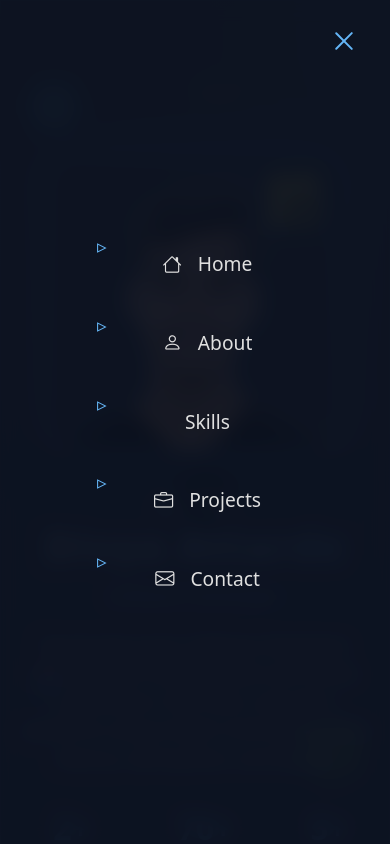
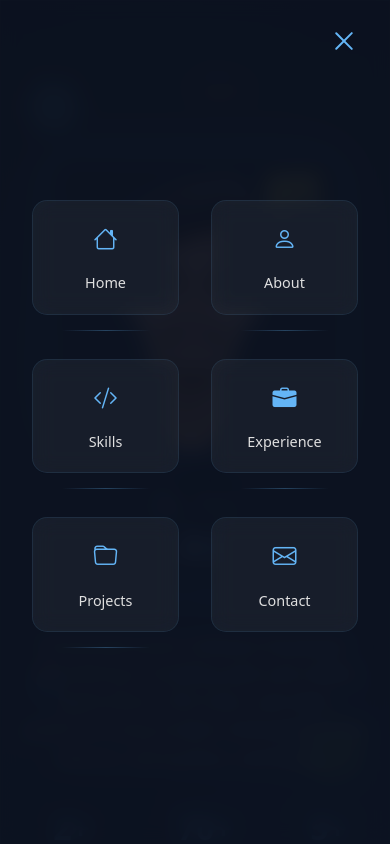
Before and after one commit to Divyx09/divya--attarde-portfolio, a React (Create React App) app: page / in a window 390 px wide. Both pictures are taken after a click on the button "Toggle menu". Shown: the top 844 px of the page. Built offline with nearby package versions, Linux system fonts and the light colour scheme.

Commit message:
Refactor styles in App.css, Header.css, and Portfolio.css for improved aesthetics and responsiveness; add new experience section in Header.js and adjust layout in Portfolio.js.

```diff
--- a/src/App.css
+++ b/src/App.css
@@ -809,8 +809,8 @@ section {
   position: relative;
   background: linear-gradient(
     135deg,
-    rgba(26, 26, 46, 0.95),
-    rgba(22, 33, 62, 0.95)
+    rgba(0, 0, 0, 0.95),
+    rgba(8, 17, 41, 0.95)
   );
   backdrop-filter: blur(10px);
   border-radius: 20px;
--- a/src/components/Header.js
+++ b/src/components/Header.js
@@ -167,13 +167,19 @@ const Header = () => {
             </li>
             <li>
               <a href="#skills" onClick={() => handleSectionClick("skills")}>
-                {/* <i className="bi bi-code-slash"></i> */}
+                <i className="bi bi-code-slash"></i>
                 <span>Skills</span>
               </a>
             </li>
             <li>
+              <a href="#experience" onClick={() => handleSectionClick("experience")}>
+                <i className="bi bi-briefcase-fill"></i>
+                <span>Experience</span>
+              </a>
+            </li>
+            <li>
               <a href="#projects" onClick={() => handleSectionClick("projects")}>
-                <i className="bi bi-briefcase"></i>
+                <i className="bi bi-folder"></i>
                 <span>Projects</span>
               </a>
             </li>
--- a/src/components/Portfolio.js
+++ b/src/components/Portfolio.js
@@ -334,9 +334,10 @@ const Portfolio = () => {
               <p>Maharashtra State Board</p>
               <p>Percentage: 85.2%</p>
               <span>
-                Completed secondary education with focus on core subjects including
-                Mathematics, Science, English, Hindi, Marathi, and Social Studies.
-                Strong foundation in analytical and problem-solving skills.
+                Completed secondary education with focus on core subjects
+                including Mathematics, Science, English, Hindi, Marathi, and
+                Social Studies. Strong foundation in analytical and
+                problem-solving skills.
               </span>
             </div>
           </div>
@@ -806,7 +807,7 @@ const Portfolio = () => {
               <FontAwesomeIcon icon={faEnvelope} className="section-icon" />
               <h3>GET IN TOUCH</h3>
             </div>
-            <div className="row">
+            <div className="row gap-4 gap-lg-0">
               <div className="col-lg-6">
                 <div className="contact-info">
                   <h4>Let's Connect</h4>
--- a/src/styles/Header.css
+++ b/src/styles/Header.css
@@ -353,6 +353,7 @@
   align-items: center;
   justify-content: center;
   height: 100%;
+  padding: 2rem;
 }
 
 .mobile-nav-links {
@@ -360,27 +361,77 @@
   margin: 0;
   padding: 0;
   text-align: center;
+  display: grid;
+  grid-template-columns: repeat(2, 1fr);
+  gap: 2rem;
+  width: 100%;
+  max-width: 400px;
+  justify-items: center;
+}
+
+.mobile-nav-links li::before {
+  content: "";
 }
 
 .mobile-nav-links li {
-  margin: 1rem 0;
+  width: 100%;
+  position: relative;
+  padding-left: 0;
+}
+
+.mobile-nav-links li:not(:last-child)::after {
+  content: "";
+  position: absolute;
+  bottom: -1rem;
+  left: 50%;
+  transform: translateX(-50%);
+  width: 60%;
+  height: 1px;
+  background: linear-gradient(
+    90deg,
+    transparent,
+    rgba(100, 181, 246, 0.3),
+    transparent
+  );
 }
 
 .mobile-nav-links a {
   display: flex;
+  flex-direction: column;
   align-items: center;
   justify-content: center;
-  gap: 1rem;
-  padding: 1rem 2rem;
+  gap: 0.5rem;
+  padding: 1.2rem 1rem;
   color: var(--text-light);
   text-decoration: none;
-  font-size: 1.2rem;
+  font-size: 1rem;
   font-weight: 500;
   transition: var(--transition-smooth);
+  border-radius: 15px;
+  background: rgba(255, 255, 255, 0.05);
+  backdrop-filter: blur(10px);
+  border: 1px solid rgba(100, 181, 246, 0.1);
+  width: 100%;
+  min-height: 80px;
+}
+
+.mobile-nav-links a i {
+  font-size: 1.5rem;
+  margin-bottom: 0.3rem;
+  color: var(--highlight-color);
+}
+
+.mobile-nav-links a span {
+  font-size: 0.9rem;
+  font-weight: 500;
 }
 
 .mobile-nav-links a:hover {
   color: var(--highlight-color);
+  background: rgba(100, 181, 246, 0.1);
+  border-color: rgba(100, 181, 246, 0.3);
+  transform: translateY(-2px);
+  box-shadow: 0 8px 25px rgba(100, 181, 246, 0.2);
 }
 
 /* Hero Section */
@@ -400,7 +451,7 @@
   left: 0;
   right: 0;
   bottom: 0;
-  /* background: radial-gradient(
+  background: radial-gradient(
       circle at 20% 30%,
       rgba(100, 181, 246, 0.1) 0%,
       transparent 50%
@@ -409,7 +460,7 @@
       circle at 80% 70%,
       rgba(33, 150, 243, 0.1) 0%,
       transparent 50%
-    ); */
+    );
   pointer-events: none;
 }
 
--- a/src/styles/Portfolio.css
+++ b/src/styles/Portfolio.css
@@ -65,10 +65,12 @@
 
 .section {
   margin-bottom: 40px;
-  background: linear-gradient(135deg,
+  background: linear-gradient(
+    135deg,
     rgba(100, 181, 246, 0.05) 0%,
     rgba(33, 150, 243, 0.03) 50%,
-    rgba(100, 181, 246, 0.01) 100%);
+    rgba(100, 181, 246, 0.01) 100%
+  );
   padding: 35px;
   border-radius: 20px;
   box-shadow: 0 10px 30px rgba(100, 181, 246, 0.1);
@@ -83,10 +85,12 @@
   transform: translateY(-10px) rotateX(5deg);
   box-shadow: 0 20px 40px rgba(100, 181, 246, 0.2);
   border-color: rgba(100, 181, 246, 0.4);
-  background: linear-gradient(135deg,
+  background: linear-gradient(
+    135deg,
     rgba(100, 181, 246, 0.08) 0%,
     rgba(33, 150, 243, 0.05) 50%,
-    rgba(100, 181, 246, 0.03) 100%);
+    rgba(100, 181, 246, 0.03) 100%
+  );
 }
 
 .section h3 {
@@ -120,10 +124,12 @@
 .experience-item {
   padding: 25px;
   border-radius: 15px;
-  background: linear-gradient(135deg,
+  background: linear-gradient(
+    135deg,
     rgba(100, 181, 246, 0.08) 0%,
     rgba(33, 150, 243, 0.05) 50%,
-    rgba(100, 181, 246, 0.02) 100%);
+    rgba(100, 181, 246, 0.02) 100%
+  );
   margin-bottom: 20px;
   border: 1px solid rgba(100, 181, 246, 0.2);
   transition: all 0.3s ease;
@@ -158,10 +164,12 @@
 .education-item:hover,
 .experience-item:hover {
   transform: translateX(10px) scale(1.02);
-  background: linear-gradient(135deg,
+  background: linear-gradient(
+    135deg,
     rgba(100, 181, 246, 0.12) 0%,
     rgba(33, 150, 243, 0.08) 50%,
-    rgba(100, 181, 246, 0.05) 100%);
+    rgba(100, 181, 246, 0.05) 100%
+  );
   border-color: rgba(100, 181, 246, 0.4);
   box-shadow: 0 10px 30px rgba(100, 181, 246, 0.15);
 }
@@ -468,10 +476,12 @@ ul li::before {
   left: 0;
   width: 100%;
   height: 100%;
-  background: linear-gradient(135deg,
+  background: linear-gradient(
+    135deg,
     rgba(100, 181, 246, 0.05) 0%,
     rgba(33, 150, 243, 0.02) 50%,
-    transparent 100%);
+    transparent 100%
+  );
   border-radius: 30px;
   z-index: 0;
 }
@@ -485,7 +495,11 @@ ul li::before {
   display: inline-flex;
   align-items: center;
   gap: 0.5rem;
-  background: linear-gradient(45deg, rgba(100, 181, 246, 0.2), rgba(33, 150, 243, 0.2));
+  background: linear-gradient(
+    45deg,
+    rgba(100, 181, 246, 0.2),
+    rgba(33, 150, 243, 0.2)
+  );
   border: 1px solid rgba(100, 181, 246, 0.3);
   padding: 0.5rem 1rem;
   border-radius: 50px;
@@ -810,13 +824,22 @@ ul li::before {
 
 /* Animations */
 @keyframes rotate {
-  from { transform: rotate(0deg); }
-  to { transform: rotate(360deg); }
+  from {
+    transform: rotate(0deg);
+  }
+  to {
+    transform: rotate(360deg);
+  }
 }
 
 @keyframes float {
-  0%, 100% { transform: translateY(0px); }
-  50% { transform: translateY(-10px); }
+  0%,
+  100% {
+    transform: translateY(0px);
+  }
+  50% {
+    transform: translateY(-10px);
+  }
 }
 
 /* Contact Section Styles */
@@ -1238,7 +1261,7 @@ textarea.form-control {
 /* Mobile Landscape and Small Tablets (576px - 767px) */
 @media (min-width: 576px) and (max-width: 767px) {
   .portfolio-section {
-    padding-left: 80px;
+    padding-left: 20px;
     padding-top: 40px;
     padding-bottom: 60px;
   }
@@ -1275,6 +1298,52 @@ textarea.form-control {
     max-width: 100%;
   }
 
+  .about-hero-visual {
+    height: 200px;
+    margin-top: 1rem;
+  }
+
+  .central-avatar {
+    width: 60px;
+    height: 60px;
+  }
+
+  .avatar-content {
+    width: 45px;
+    height: 45px;
+    font-size: 1rem;
+  }
+
+  .floating-card {
+    padding: 0.5rem 0.8rem;
+    font-size: 0.8rem;
+    border-radius: 10px;
+  }
+
+  .floating-card svg {
+    font-size: 0.9rem;
+  }
+
+  .card-1 {
+    top: 5%;
+    left: 5%;
+  }
+
+  .card-2 {
+    top: 5%;
+    right: 5%;
+  }
+
+  .card-3 {
+    bottom: 5%;
+    left: 5%;
+  }
+
+  .card-4 {
+    bottom: 5%;
+    right: 5%;
+  }
+
   .about-details {
     grid-template-columns: 1fr;
     gap: 1rem;
@@ -1304,14 +1373,27 @@ textarea.form-control {
 /* Mobile Portrait (max-width: 575px) */
 @media (max-width: 575px) {
   .portfolio-section {
-    padding-left: 60px;
+    padding-left: 0px;
     padding-top: 30px;
     padding-bottom: 50px;
   }
+  .about-hero-description {
+    width: 100% !important;
+    text-align: justify;
+    padding: 15px;
+    max-width: 100%;
+  }
+  .about-hero-tags {
+    width: 100% !important;
+    max-width: 100%;
+    text-align: center;
+    margin: 0 auto;
+    justify-content: center;
+  }
 
   .container {
     max-width: 100%;
-    padding: 0 10px;
+    padding: 0 5px;
   }
 
   .section-title {
@@ -1342,6 +1424,32 @@ textarea.form-control {
     margin-bottom: 1.5rem;
   }
 
+  .about-hero-visual {
+    height: 180px;
+    margin-top: 0.5rem;
+  }
+
+  .central-avatar {
+    width: 50px;
+    height: 50px;
+  }
+
+  .avatar-content {
+    width: 35px;
+    height: 35px;
+    font-size: 0.9rem;
+  }
+
+  .floating-card {
+    padding: 0.4rem 0.6rem;
+    font-size: 0.7rem;
+    border-radius: 8px;
+  }
+
+  .floating-card svg {
+    font-size: 0.8rem;
+  }
+
   .download-resume-btn {
     padding: 0.8rem 1.5rem;
     font-size: 0.9rem;
@@ -1406,7 +1514,7 @@ textarea.form-control {
 /* Extra Small Mobile (max-width: 375px) */
 @media (max-width: 375px) {
   .portfolio-section {
-    padding-left: 40px;
+    padding-left: 10px;
     padding-top: 25px;
     padding-bottom: 40px;
   }
@@ -1461,7 +1569,7 @@ textarea.form-control {
 /* Ultra Small Mobile (max-width: 320px) */
 @media (max-width: 320px) {
   .portfolio-section {
-    padding-left: 30px;
+    padding-left: 5px;
     padding-top: 20px;
     padding-bottom: 35px;
   }
@@ -1477,6 +1585,59 @@ textarea.form-control {
 
   .section {
     padding: 10px;
+  }
+
+  .about-hero-visual {
+    height: 150px;
+    margin-top: 0.5rem;
+  }
+
+  .central-avatar {
+    width: 40px;
+    height: 40px;
+  }
+
+  .avatar-content {
+    width: 30px;
+    height: 30px;
+    font-size: 0.8rem;
+  }
+
+  .floating-card {
+    padding: 0.3rem 0.5rem;
+    font-size: 0.6rem;
+    border-radius: 6px;
+  }
+
+  .floating-card svg {
+    font-size: 0.7rem;
+  }
+
+  .card-1, .card-2, .card-3, .card-4 {
+    top: auto;
+    bottom: auto;
+    left: auto;
+    right: auto;
+  }
+
+  .card-1 {
+    top: 10px;
+    left: 10px;
+  }
+
+  .card-2 {
+    top: 10px;
+    right: 10px;
+  }
+
+  .card-3 {
+    bottom: 10px;
+    left: 10px;
+  }
+
+  .card-4 {
+    bottom: 10px;
+    right: 10px;
   }
 }
 
@@ -1496,10 +1657,12 @@ footer::before {
   left: 0;
   width: 100%;
   height: 100%;
-  background: linear-gradient(90deg,
+  background: linear-gradient(
+    90deg,
     transparent,
     rgba(100, 181, 246, 0.03),
-    transparent);
+    transparent
+  );
   pointer-events: none;
 }
 
```
